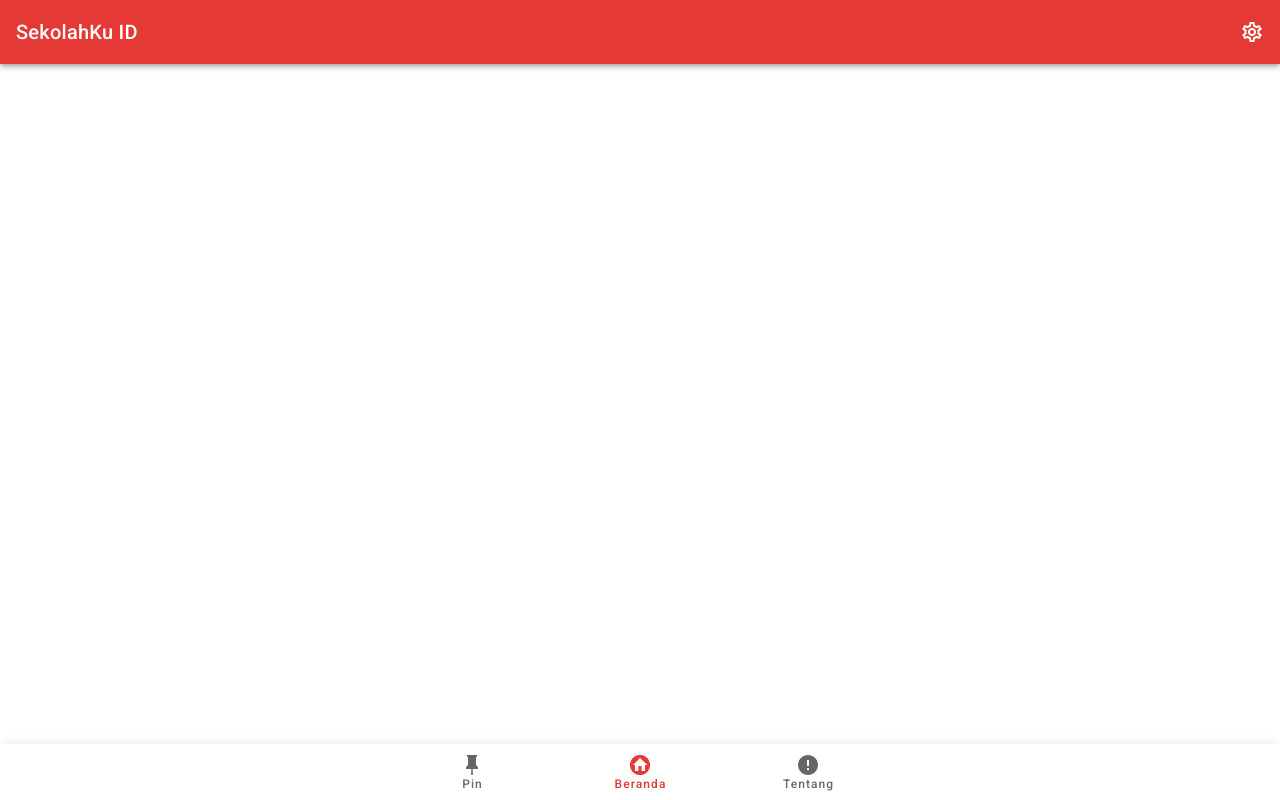
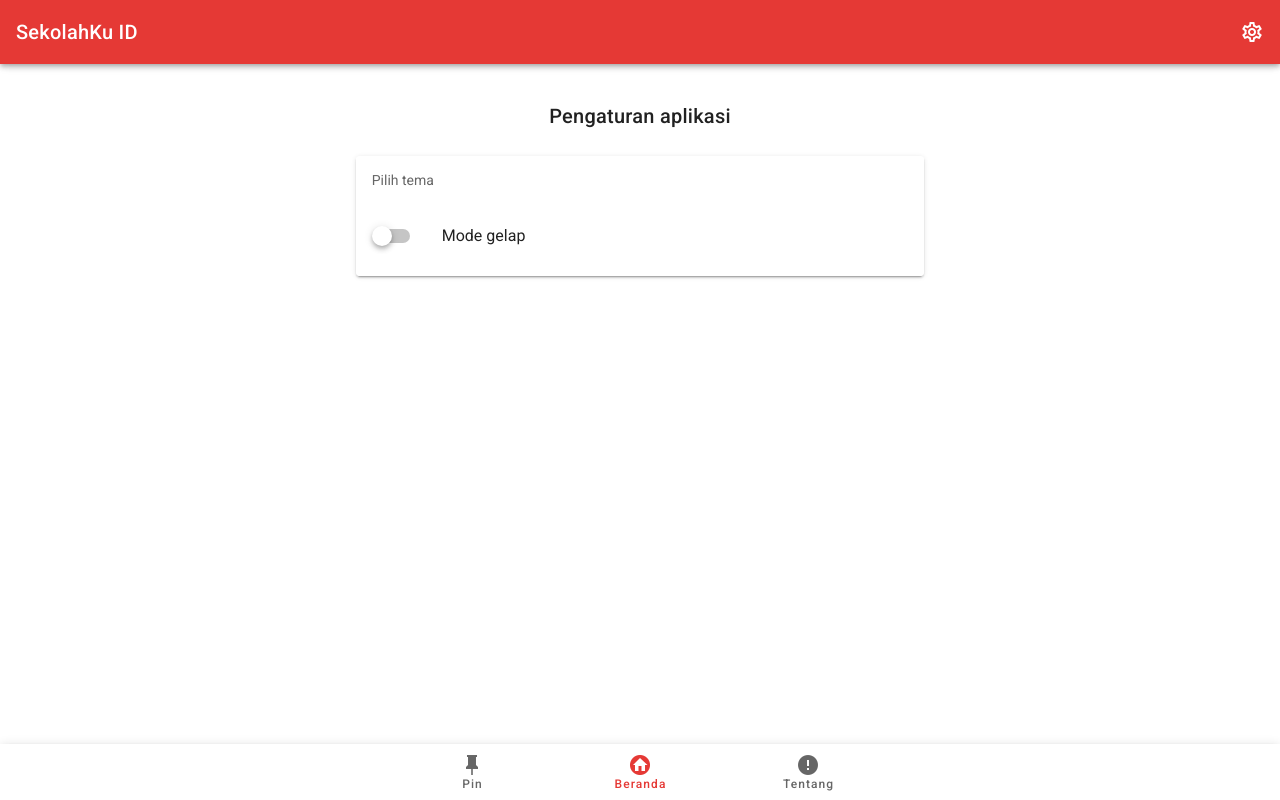
Before and after one commit to satyawikananda/Sekolahku-ID, a Vue app in the folder frontend/: page /setting in a window 1280 px wide. Built offline with nearby package versions, Linux system fonts and the light colour scheme.

Commit message:
:sparkles: Add setting menu

```diff
--- /dev/null
+++ b/frontend/src/components/pages/Setting.vue
@@ -0,0 +1,64 @@
+<template>
+  <v-container grid-list-xl>
+    <h3
+      class="text-center mt-3 pa-3 title font-weight-reguler"
+      :style="{ color: $vuetify.theme.themes[theme].text }"
+    >
+      Pengaturan aplikasi
+    </h3>
+    <v-layout row justify-space-between>
+      <v-flex md6 mx-auto>
+        <v-card class="mx-auto">
+          <v-list subheader two-line flat>
+            <v-subheader style="{ color: $vuetify.theme.themes[theme].text }"
+              >Pilih tema</v-subheader
+            >
+            <v-list-item-group multiple>
+              <v-list-item>
+                <v-list-item-action>
+                  <v-switch v-model="darkTheme" @change="drag"></v-switch>
+                </v-list-item-action>
+                <v-list-item-content>
+                  <v-list-item-title>Mode gelap</v-list-item-title>
+                </v-list-item-content>
+              </v-list-item>
+            </v-list-item-group>
+          </v-list>
+        </v-card>
+      </v-flex>
+    </v-layout>
+  </v-container>
+</template>
+<script>
+export default {
+  name: "Setting",
+  data() {
+    return {
+      darkTheme: false
+    };
+  },
+  methods: {
+    drag() {
+      this.$vuetify.theme.dark = !this.$vuetify.theme.dark;
+      localStorage.setItem("dark_theme", this.$vuetify.theme.dark.toString());
+    }
+  },
+  mounted() {
+    const theme = localStorage.getItem("dark_theme");
+    if (theme) {
+      if (theme == "true") {
+        this.darkTheme = true;
+        this.$vuetify.theme.dark = true;
+      } else {
+        this.darkTheme = false;
+        this.$vuetify.theme.dark = false;
+      }
+    }
+  },
+  computed: {
+    theme() {
+      return this.$vuetify.theme.dark ? "dark" : "light";
+    }
+  }
+};
+</script>
--- a/frontend/src/routes/Router.js
+++ b/frontend/src/routes/Router.js
@@ -9,22 +9,27 @@ export default new Router({
     {
       path: "/",
       name: "Homepage",
-      component: () => import("../components/pages/Home.vue"),
+      component: () => import("../components/pages/Home.vue")
     },
     {
       path: "/about",
       name: "About",
-      component: () => import("../components/pages/About.vue"),
+      component: () => import("../components/pages/About.vue")
     },
     {
       path: "/favorite",
       name: "Favorite",
-      component: () => import("../components/pages/Favorite.vue"),
+      component: () => import("../components/pages/Favorite.vue")
     },
     {
       path: "/search/sekolah",
       name: "Search",
-      component: () => import("../components/pages/Search.vue"),
+      component: () => import("../components/pages/Search.vue")
     },
-  ],
+    {
+      path: "/setting",
+      name: "Setting",
+      component: () => import("../components/pages/Setting.vue")
+    }
+  ]
 });
```
